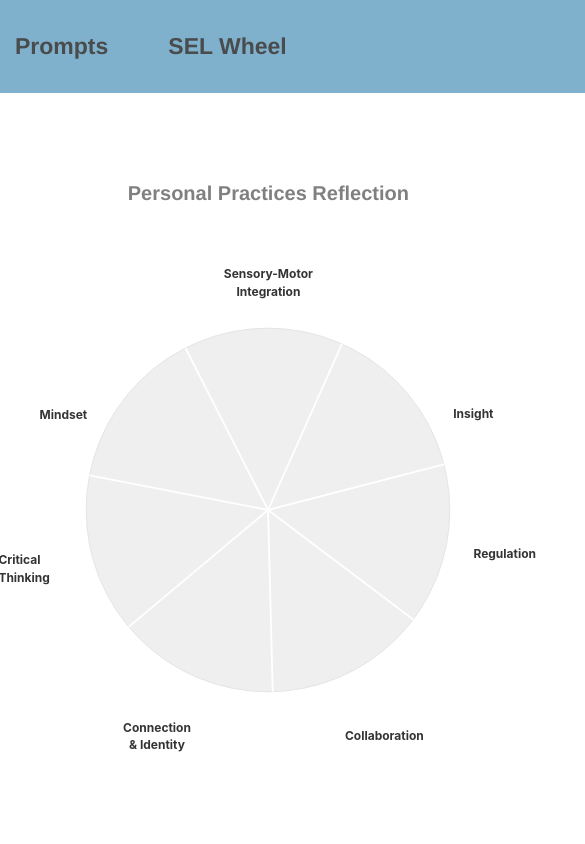
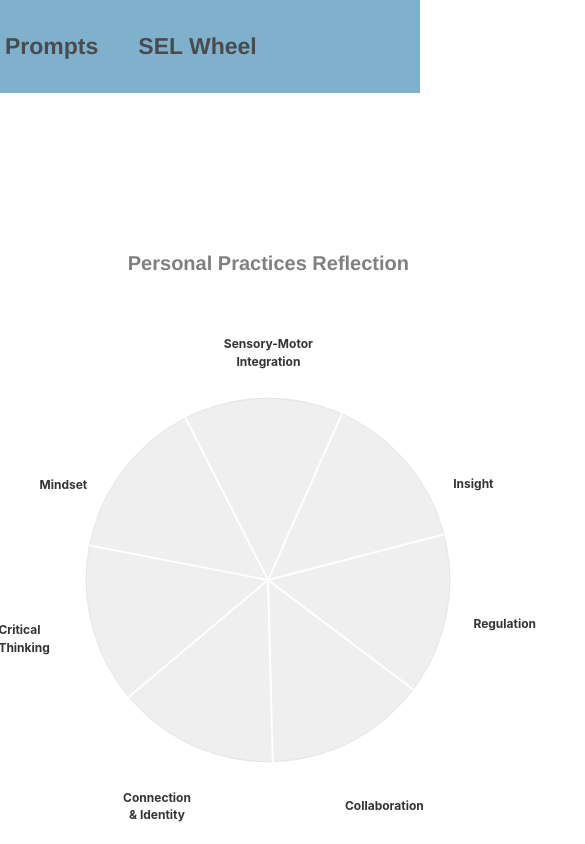
Before and after one commit to Abigayle-Mercer/SEL-Tool-2, a React (Create React App) app: page /Wheel in a window 390 px wide. Shown: the top 844 px of the page, 585 px wide, since content can reach past the window. Built offline with nearby package versions, Linux system fonts and the light colour scheme.

Commit message:
redirected Home Page to Prompts page, and fixed banner being cut off in deploymen, (hopefully)

```diff
--- a/src/Components/Banner/Banner.css
+++ b/src/Components/Banner/Banner.css
@@ -9,7 +9,7 @@
 }
 
 .header {
-  margin-left: 1%;
+  margin-left: 5px;
   font-size: 23px;
   color: #494B4D;
   text-align: left;
@@ -20,7 +20,7 @@
 }
 
 .header2 {
-   margin-left: 4%;
+   margin-left: 40px;
   font-size: 23px;
   color: #494B4D;
   text-align: left;
@@ -41,13 +41,13 @@
 }
 
 .outermost {
-  width: 1500px;
-  margin-bottom: 100px;
+  width: 100%;
+  margin-bottom: 170px;
 }
 
 @media only screen and (max-width:728px) {
    .outermost {
-    width: 1500px;
-    margin-bottom: 100px;
+    width: 100%;
+    margin-bottom: 170px;
   }
 }
--- a/src/Components/EmailForm/EmailForm.js
+++ b/src/Components/EmailForm/EmailForm.js
@@ -14,7 +14,7 @@ function EmailForm(props) {
               <input classname="in" type="text" id="name" name="name" />
             </div>
 
-            <input className="send" type="submit" value="send"></input>
+            <input className="send" type="submit" value="Download"></input>
           </div>
         </div>
       </form>
--- a/src/Pages/Home.js
+++ b/src/Pages/Home.js
@@ -3,7 +3,7 @@ import "../App.css";
 import Prompts from "./Prompts";
 import Wheel from "./Wheel";
 import Banner from "../Components/Banner/Banner.js";
-import { BrowserRouter as Router, Route, Routes } from "react-router-dom";
+import { BrowserRouter as Router, Route, Routes, Navigate} from "react-router-dom";
 import ScrollToTop from "../Components/ScrollToTop/ScrollToTop";
 
 export default class Home extends Component {
@@ -481,6 +481,10 @@ export default class Home extends Component {
               <Banner t1={"Prompts"} t2={"SEL Wheel"}></Banner>
               <Routes>
                 <Route
+                  path="/SEL-Tool-2"
+                  element={<Navigate to="/Prompts" />} // Redirect root to Prompts
+                />
+                <Route
                   path="/Prompts"
                   element={
                     <Prompts
```
